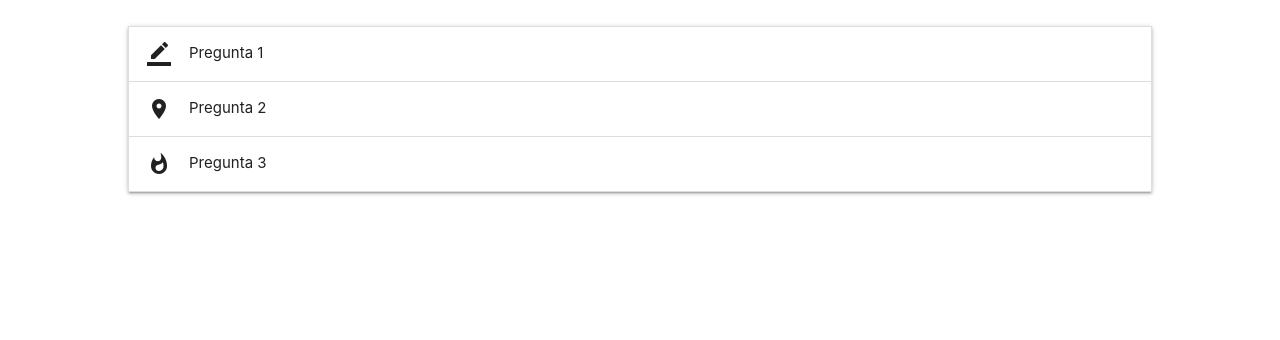
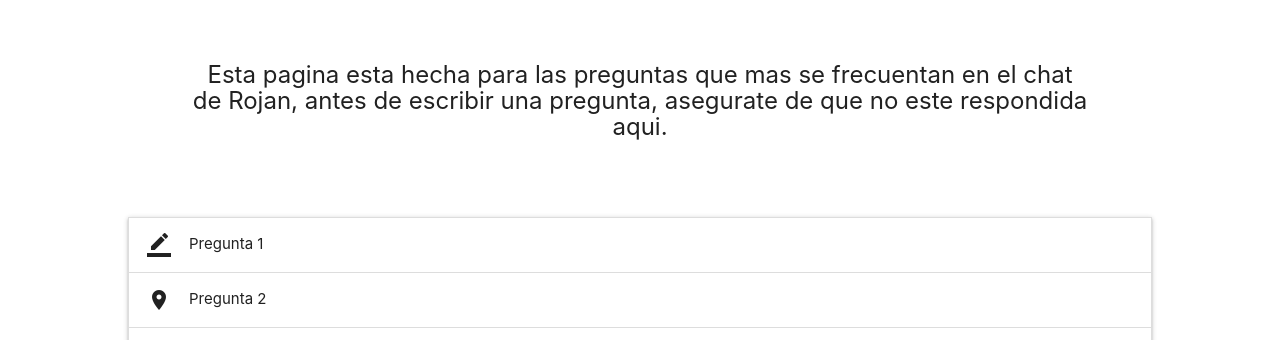
Before and after one commit to elianpaludi/rojanFAQ, a plain HTML site: page index.html in a window 1280 px wide. Shown: the part 440-780 px from the top of the page. Drawn offline with nearby package versions, Linux system fonts and the light colour scheme.

Commit message:
texto agregado

```diff
--- a/index.html
+++ b/index.html
@@ -19,6 +19,8 @@
 
     <section class="faq">
         <h1>Rojan FAQ</h1>
+
+        <h2 class="center-align">Esta pagina esta hecha para las preguntas que mas se frecuentan en el chat de Rojan, antes de escribir una pregunta, asegurate de que no este respondida aqui.</h2>
         <ul class="collapsible">
             <li>
                 <div class="collapsible-header"><i class="material-icons">border_color</i>Pregunta 1</div>
--- a/style.css
+++ b/style.css
@@ -25,6 +25,12 @@ header .bg{
     font-weight: bold;
     color: rgb(0, 0, 0);
     margin-bottom: 30px;
+}
+
+.faq h2{
+    font-size:24px;
+    width: 70%;
+    padding-bottom: 55px;
 }
 
 .collapsible{
```
